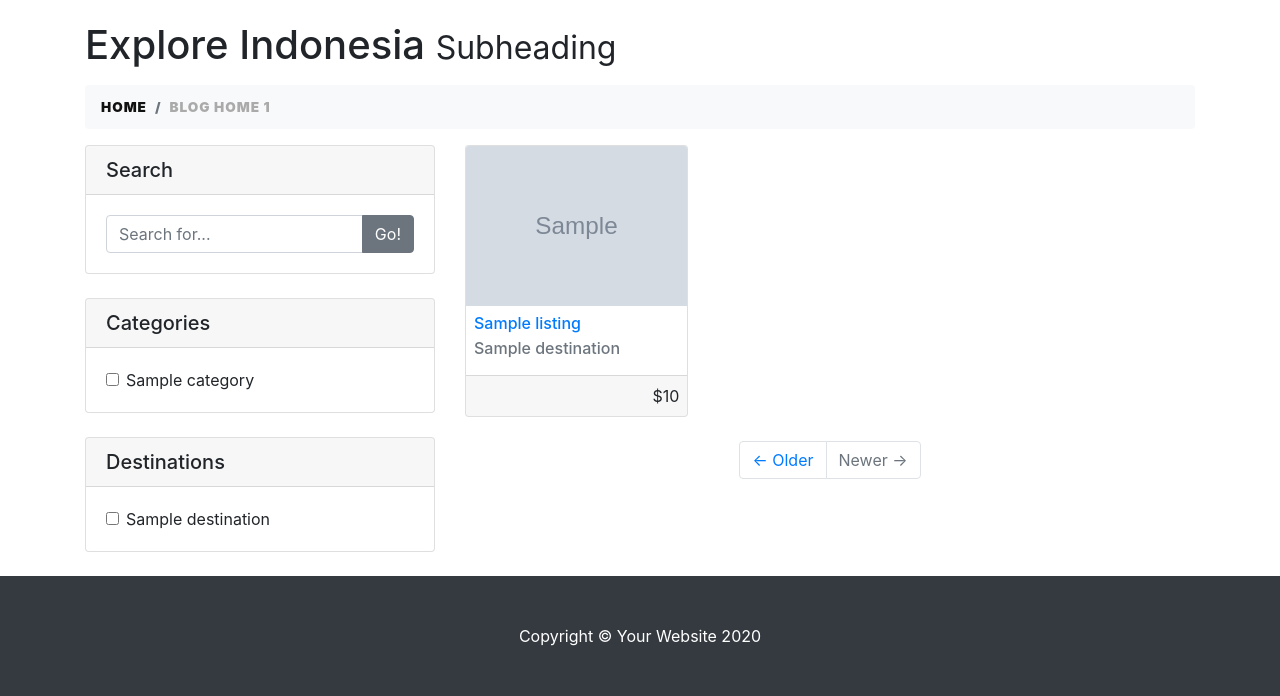
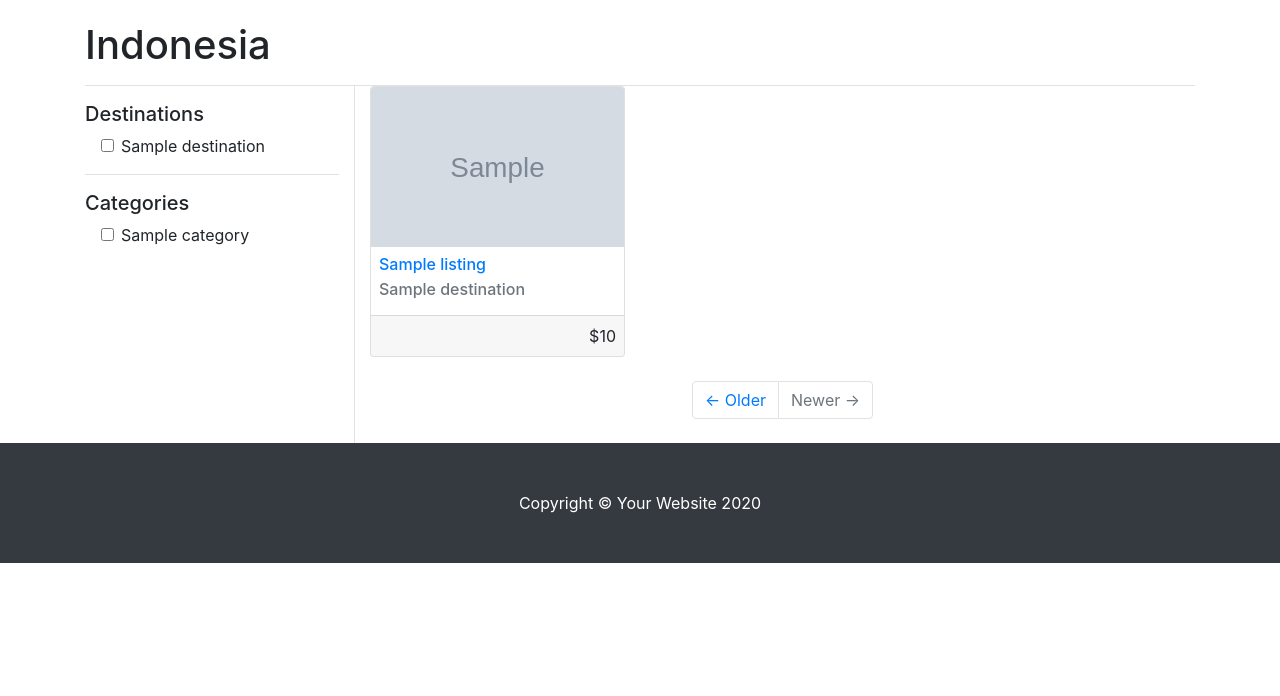
Before and after one commit to dhita-irma/travel-booking, a Django app: page /catalog/ in a window 1280 px wide. Shown: the part 456-1152 px from the top of the page. After the commit the page ends 1019 px from the top, so only its background shows below. Run offline with Django 3.2, Linux system fonts and the light colour scheme; tables that the repository leaves empty hold one stand-in row (values such as "Sample post"); grey boxes marked "Sample" are stand-in pictures; some web fonts are replaced.

Commit message:
Style sidebar

```diff
--- a/booking/static/booking/styles.css
+++ b/booking/static/booking/styles.css
@@ -291,6 +291,15 @@ input.form-control::placeholder {
 }
 
 
+/* Borders */
+.border-bottom {
+  border-bottom: 1px solid grey;
+}
+
+.border-right {
+  border-right: 1px solid grey;
+}
+
 /* Other */
 
 .reset-anchor {
--- a/booking/templates/booking/catalog.html
+++ b/booking/templates/booking/catalog.html
@@ -23,7 +23,6 @@
 <div class="header-wrapper">
     <div class="container">
         <div class="header-title">Explore Indonesia</div>
-        <!-- <div class="header-subtitle">Discover and book amazing adventures at exclusive price</div> -->
     </div>
 </div>
 {% endblock %}
@@ -33,47 +32,32 @@
 <div class="container">
 
     <!-- Page Heading/Breadcrumbs -->
-    <h1 class="mt-4 mb-3">Explore Indonesia
-        <small>Subheading</small>
-    </h1>
-
-    <ol class="breadcrumb">
-        <li class="breadcrumb-item">
-            <a href="{% url 'index' %}">Home</a>
-        </li>
-        <li class="breadcrumb-item active">Blog Home 1</li>
-    </ol>
+    <div class="border-bottom">
+        <h1 class="mt-4 mb-3">Indonesia</h1>
+    </div>
 
     <div class="row">
         <!-- Sidebar Widgets Column -->
-        <div class="col-md-4">
+        <div class="col-md-3 border-right">
+            <div class="pt-3">
 
-            <!-- Search Widget -->
-            <div class="card mb-4">
-                <h5 class="card-header">Search</h5>
-                <div class="card-body">
-                    <div class="input-group">
-                        <input type="text" class="form-control" placeholder="Search for...">
-                        <span class="input-group-append">
-                            <button class="btn btn-secondary" type="button">Go!</button>
-                        </span>
+                <!-- Destinations -->
+                <div class="border-bottom pb-3">
+                    <h5>Destinations</h5>
+                    <div class="pl-3">
+                        {% for destination in destinations %}
+                        <div class="form-check">
+                            <input id="{{ destination }}" type="checkbox" class="form-check-input" onclick="filterDestination(this.id)">
+                            <label class="form-check-label">{{ destination }}</label>
                         </div>
-                    {% if user.is_authenticated and user.is_staff == True %}
-                    <div class="pt-3 text-center">
-                        <a href="">
-                            <button class="btn btn-primary">Create Listing</button>
-                        </a>
-                    </div>
-                    {% endif %}
+                        {% endfor %}
                     </div>
                 </div>
 
                 <!-- Categories -->
-            <div class="card my-4">
-                <h5 class="card-header">Categories</h5>
-                <div class="card-body">
-                    <div class="row">
-                        <div class="col-lg-12">
+                <div class="py-3">
+                    <h5>Categories</h5>
+                    <div class="pl-3">
                         {% for category in categories %}
                         <div class="form-check">
                             <input type="checkbox" class="form-check-input">
@@ -82,30 +66,12 @@
                         {% endfor %}
                     </div>
                 </div>
+
             </div>
         </div>
 
-            <!-- Destinations -->
-            <div class="card my-4">
-                <h5 class="card-header">Destinations</h5>
-                <div class="card-body">
-                    <div class="row">
-                        <div class="col-lg-12">
-                            {% for destination in destinations %}
-                            <div class="form-check">
-                                <input id="{{ destination }}" type="checkbox" class="form-check-input" onclick="filterDestination(this.id)">
-                                <label class="form-check-label">{{ destination }}</label>
-                            </div>
-                            {% endfor %}
-                        </div>
-                    </div>
-                </div>
-            </div>
-
-        </div>
-
         <!-- Catalog Column -->
-        <div class="col-md-8">
+        <div class="col-md-9">
 
             <!-- Catalog -->
             <div id="allCatalog" class="row">
```
Lines whose indentation alone changed are shown as unchanged.
